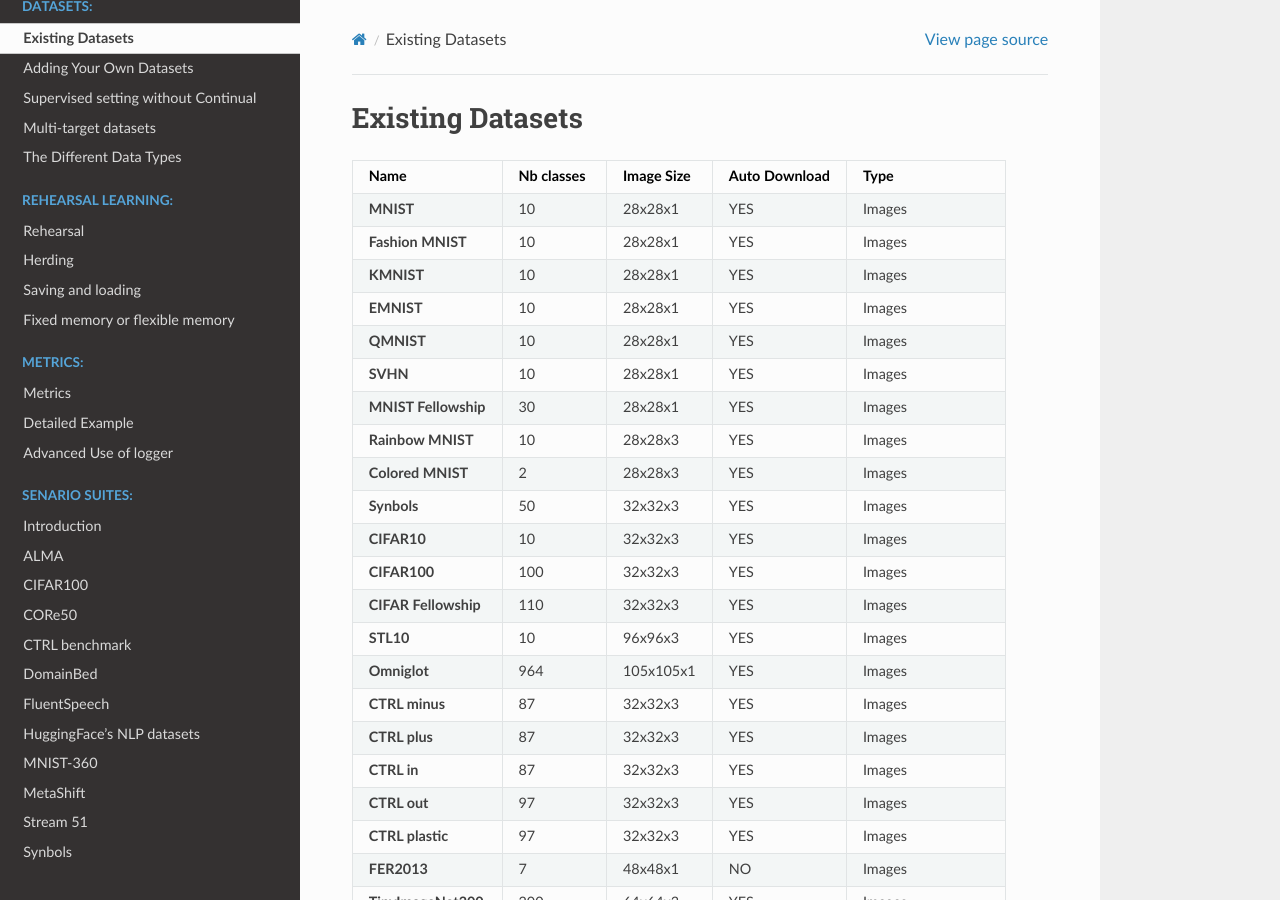
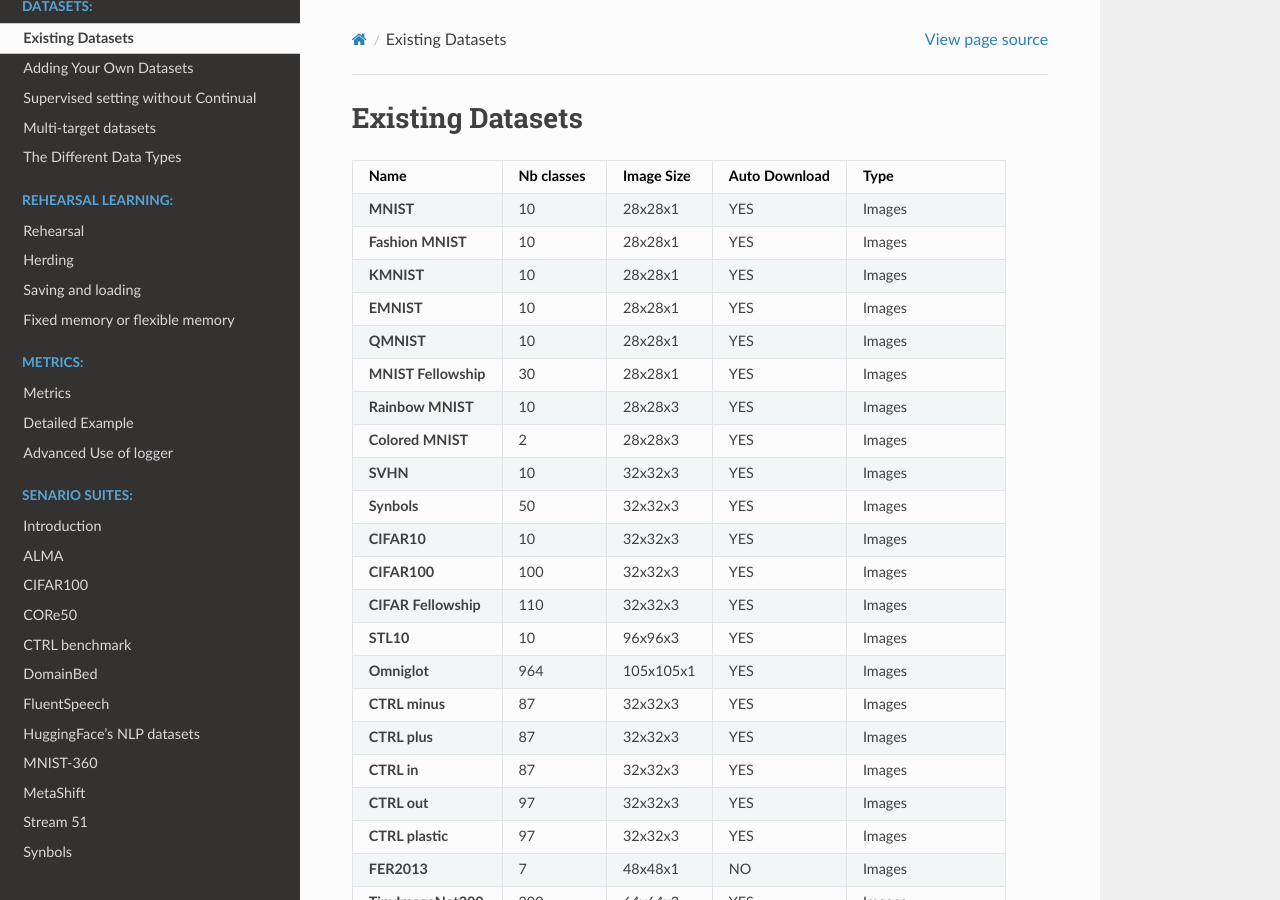
Before and after one commit to Continvvm/continuum, a Sphinx documentation site: the page built from docs/tutorials/datasets/dataset.rst, in a window 1280 px wide and 900 px high. Built offline with Sphinx 7.4.7 and the Read the Docs theme 2.0.0, drawn with Linux system fonts in a browser that asks for light colours.

Commit message:
SVHN dataset images are of size 32x32x3
SVHN dataset image size is 32x32x3 and not 28x28x1.

```diff
--- a/docs/tutorials/datasets/dataset.rst
+++ b/docs/tutorials/datasets/dataset.rst
@@ -14,13 +14,13 @@ Existing Datasets
 +----------------------+------------+------------+----------------+------------------+
 | **QMNIST**           | 10         | 28x28x1    | YES            | Images           |
 +----------------------+------------+------------+----------------+------------------+
-| **SVHN**             | 10         | 28x28x1    | YES            | Images           |
-+----------------------+------------+------------+----------------+------------------+
 | **MNIST Fellowship** | 30         | 28x28x1    | YES            | Images           |
 +----------------------+------------+------------+----------------+------------------+
 | **Rainbow MNIST**    | 10         | 28x28x3    | YES            | Images           |
 +----------------------+------------+------------+----------------+------------------+
 | **Colored MNIST**    | 2          | 28x28x3    | YES            | Images           |
++----------------------+------------+------------+----------------+------------------+
+| **SVHN**             | 10         | 32x32x3    | YES            | Images           |
 +----------------------+------------+------------+----------------+------------------+
 | **Synbols**          | 50         | 32x32x3    | YES            | Images           |
 +----------------------+------------+------------+----------------+------------------+
```
